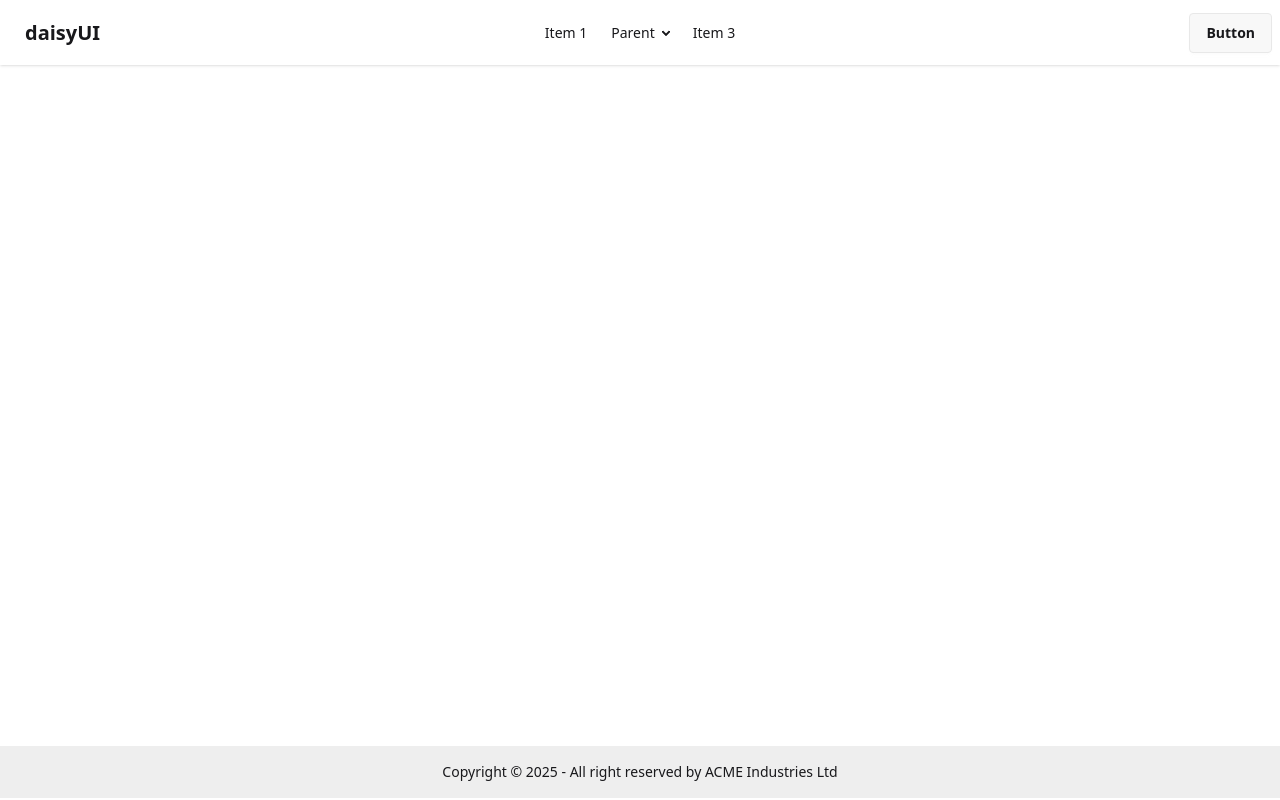
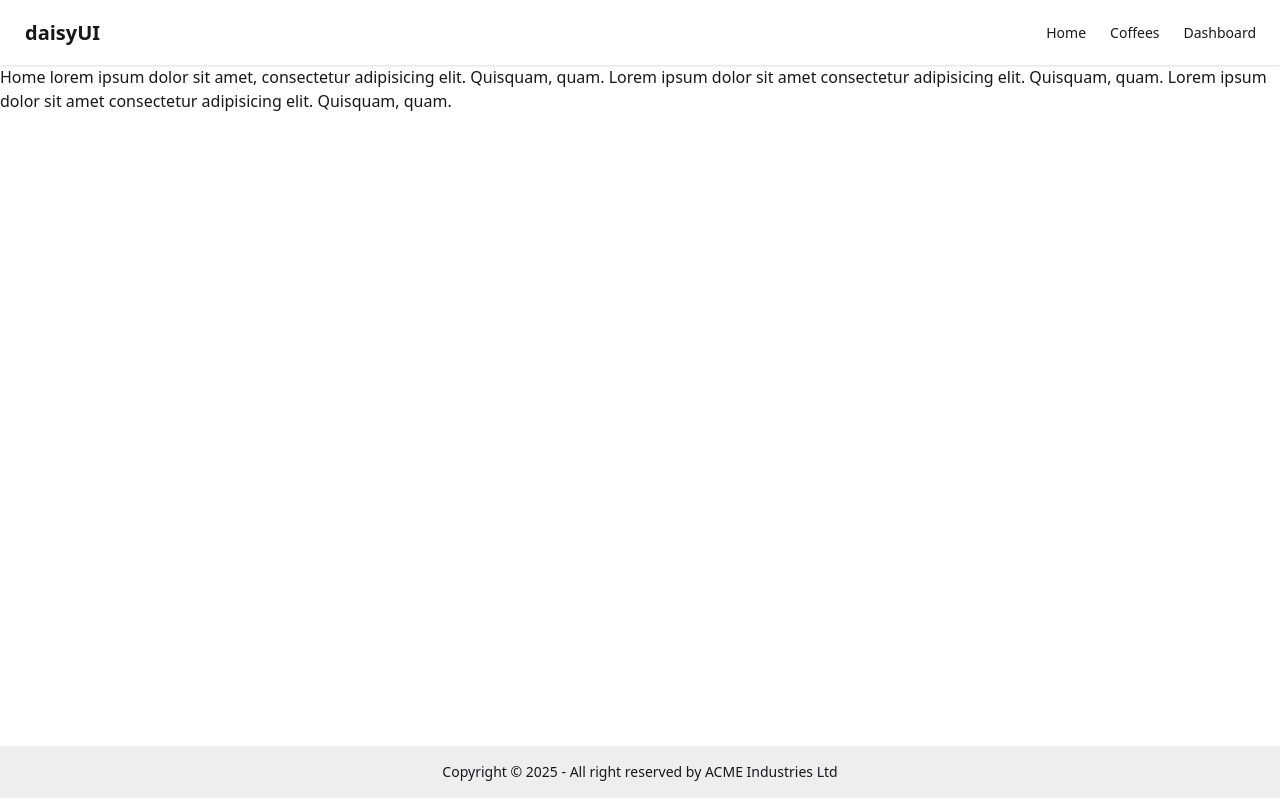
Before and after one commit to Abdus-Salam-814/react-concepts-, a React (Vite) app: page / in a window 1280 px wide. Built offline with nearby package versions, Linux system fonts and the light colour scheme.

Commit message:
i learnd react routers

```diff
--- a/src/Layout/MainLayout.jsx
+++ b/src/Layout/MainLayout.jsx
@@ -1,5 +1,6 @@
 import { Outlet } from "react-router-dom";
 import NavBar from "../component/Navbar/NavBar";
+import Footer from "../component/Footer/Footer";
 
 const MainLayout = () => {
     return (
@@ -17,11 +18,7 @@ const MainLayout = () => {
 
 
             {/* Footer here */}
-<footer className="footer sm:footer-horizontal footer-center bg-base-300 text-base-content p-4 mt-1.5">
-  <aside>
-    <p>Copyright © {new Date().getFullYear()} - All right reserved by ACME Industries Ltd</p>
-  </aside>
-</footer>
+          <Footer></Footer>
 
 
 
--- a/src/Routers/Routers.jsx
+++ b/src/Routers/Routers.jsx
@@ -3,24 +3,35 @@ import MainLayout from "../Layout/MainLayout";
 
 const routers = createBrowserRouter([
   {
-    path: '/',
+    path: "/",
     element: <MainLayout></MainLayout>,
+    errorElement: <div>404 page not found</div>,
     children: [
       {
-    path: '/home',
-    element: <h1>This is home</h1>
+        path: "/",
+        element: (
+          <div>
+            Home lorem ipsum dolor sit amet, consectetur adipisicing elit.
+            Quisquam, quam. Lorem ipsum dolor sit amet consectetur adipisicing
+            elit. Quisquam, quam. Lorem ipsum dolor sit amet consectetur
+            adipisicing elit. Quisquam, quam.
+          </div>
+        ),
+      },
+
+      {
+        path: "/coffees",
+        element: <div>Coffees</div>,
+      },
+
+      {},
+      {
+        path: "/dashboard",
+
+        element: <div>Dashboard</div>,
+      },
+    ],
   },
-  { path: '/about',
-    element: <h1>This is about</h1>
-  },{
-    path: '/contact',
-    element: <h1>This is contact</h1>
-  }
-    ]
-  },
-
-])
-
-
+]);
 
 export default routers;
--- /dev/null
+++ b/src/component/Footer/Footer.jsx
@@ -0,0 +1,16 @@
+const Footer = () => {
+  return (
+    <div>
+      <footer className="footer sm:footer-horizontal footer-center bg-base-300 text-base-content p-4 mt-1.5">
+        <aside>
+          <p>
+            Copyright © {new Date().getFullYear()} - All right reserved by ACME
+            Industries Ltd
+          </p>
+        </aside>
+      </footer>
+    </div>
+  );
+};
+
+export default Footer;
--- a/src/component/Navbar/NavBar.jsx
+++ b/src/component/Navbar/NavBar.jsx
@@ -1,4 +1,14 @@
+import { NavLink } from "react-router-dom";
+
 const NavBar = () => {
+
+  const navKinkList = <>
+    <li><NavLink to='/'>Home</NavLink></li>
+    <li><NavLink to='/coffees'>Coffees</NavLink></li>
+    <li><NavLink to='/dashboard'>Dashboard</NavLink></li>
+  </>;
+
+
     return (
         <div>
             <div className="navbar bg-base-100 shadow-sm">
@@ -10,37 +20,19 @@ const NavBar = () => {
       <ul
         tabIndex={0}
         className="menu menu-sm dropdown-content bg-base-100 rounded-box z-1 mt-3 w-52 p-2 shadow">
-        <li><a>Item 1</a></li>
-        <li>
-          <a>Parent</a>
-          <ul className="p-2">
-            <li><a>Submenu 1</a></li>
-            <li><a>Submenu 2</a></li>
-          </ul>
-        </li>
-        <li><a>Item 3</a></li>
+        {navKinkList}
       </ul>
     </div>
     <a className="btn btn-ghost text-xl">daisyUI</a>
   </div>
-  <div className="navbar-center hidden lg:flex">
+  <div className="navbar-end hidden lg:flex">
     <ul className="menu menu-horizontal px-1">
-      <li><a>Item 1</a></li>
-      <li>
-        <details>
-          <summary>Parent</summary>
-          <ul className="p-2">
-            <li><a>Submenu 1</a></li>
-            <li><a>Submenu 2</a></li>
-          </ul>
-        </details>
-      </li>
-      <li><a>Item 3</a></li>
+
+     {navKinkList}
+
     </ul>
   </div>
-  <div className="navbar-end">
-    <a className="btn">Button</a>
-  </div>
+
 </div>
         </div>
     );
```
